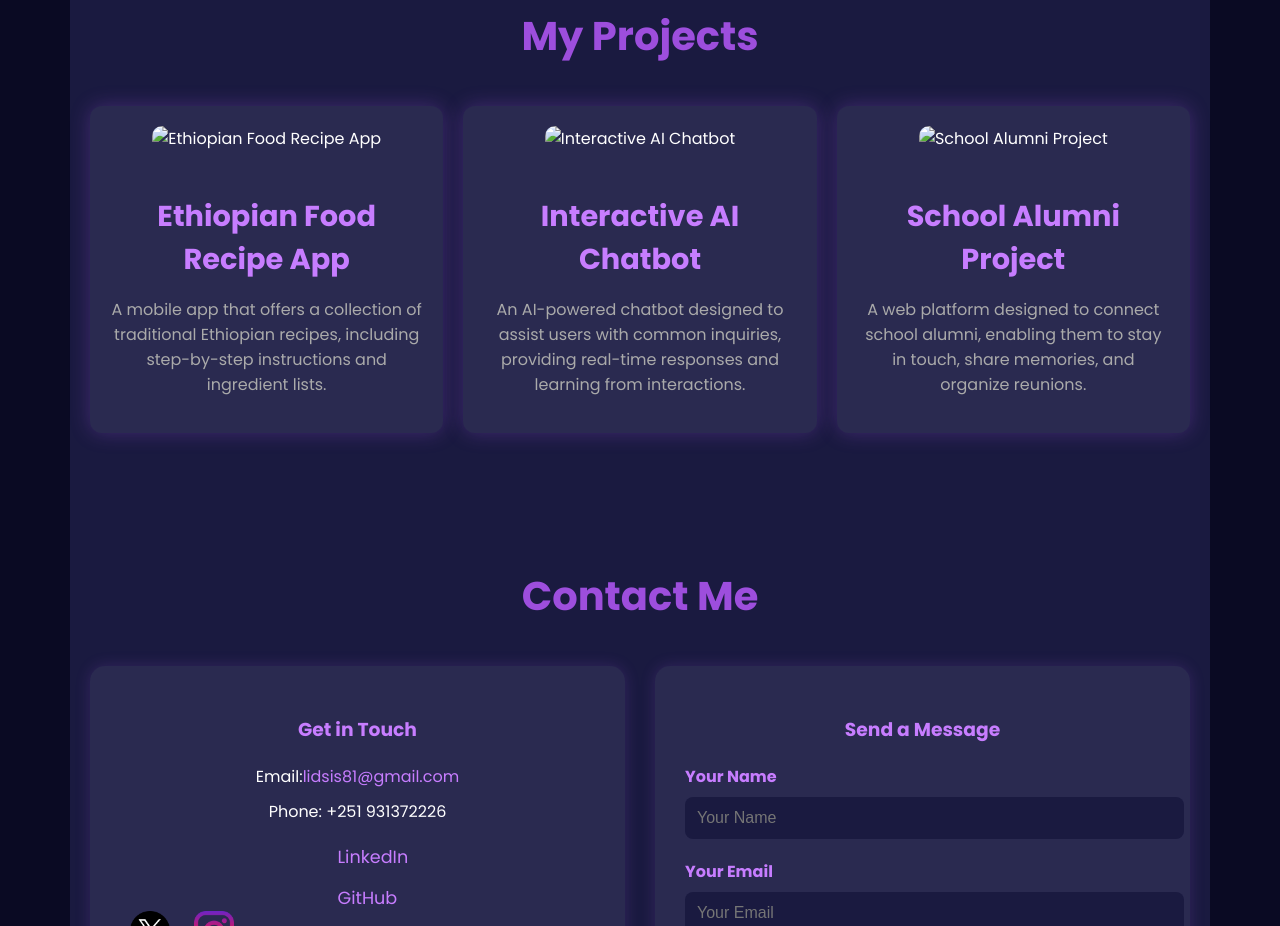
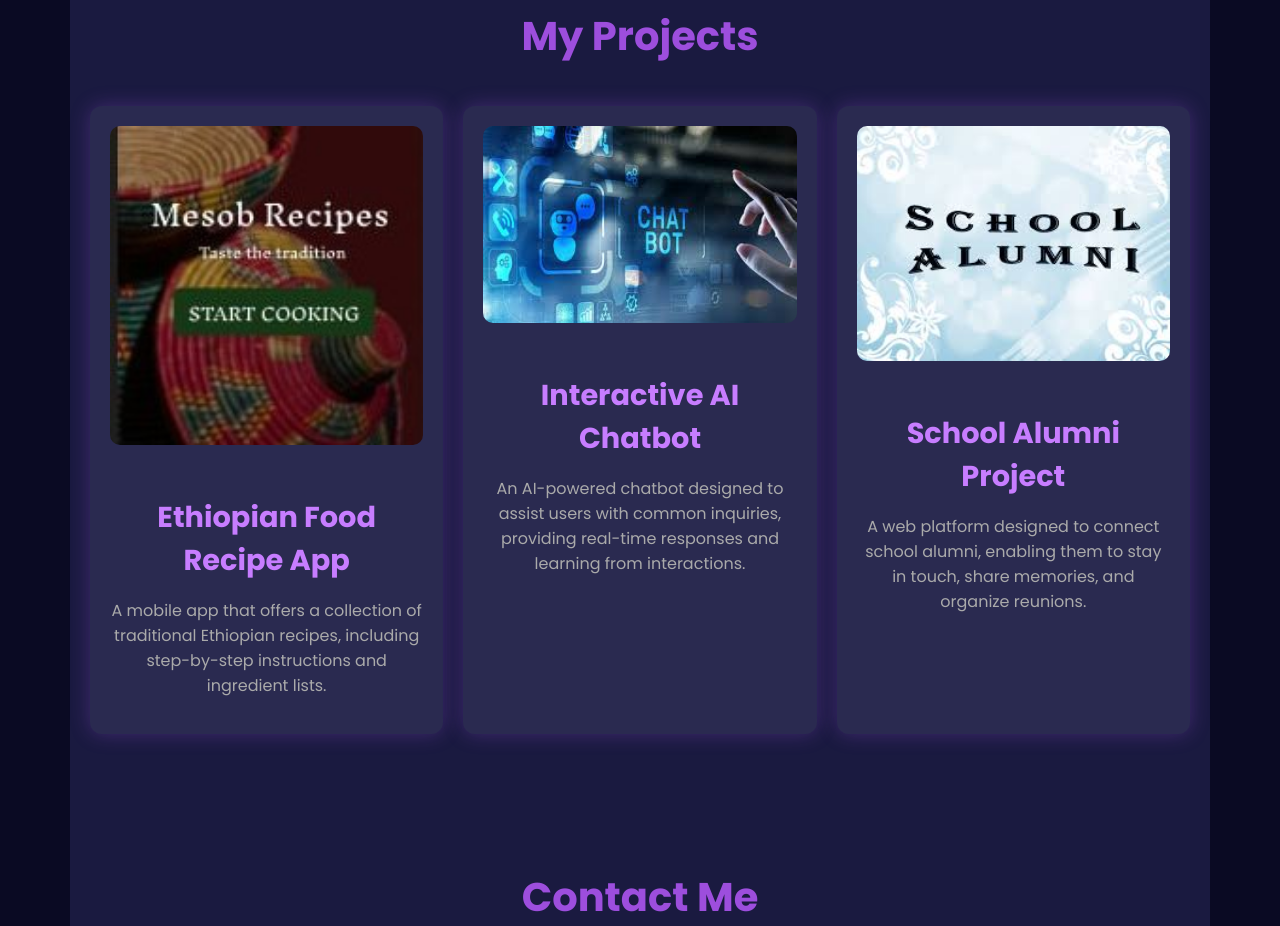
Before and after one commit to lidu-sis/portfolio, a plain HTML site: page index.html in a window 1280 px wide. Shown: the part 2260-3186 px from the top of the page. Drawn offline with Linux system fonts and the light colour scheme.

Commit message:
Update index.html

```diff
--- a/index.html
+++ b/index.html
@@ -113,17 +113,17 @@
     <div class="project-cards">
       <div class="project-card">
         <!-- Insert the image -->
-        <img src="images/ethiopian-food-recipe-app.jpg" alt="Ethiopian Food Recipe App" class="project-image">
+        <img src="ethiopian-food-recipe-app.jpg" alt="Ethiopian Food Recipe App" class="project-image">
         <h3>Ethiopian Food Recipe App</h3>
         <p>A mobile app that offers a collection of traditional Ethiopian recipes, including step-by-step instructions and ingredient lists.</p>
       </div>
       <div class="project-card">
-        <img src="images/ai-chatbot.jfif" alt="Interactive AI Chatbot" class="project-image">
+        <img src="ai-chatbot.jfif" alt="Interactive AI Chatbot" class="project-image">
         <h3>Interactive AI Chatbot</h3>
         <p>An AI-powered chatbot designed to assist users with common inquiries, providing real-time responses and learning from interactions.</p>
       </div>
       <div class="project-card">
-        <img src="images/school-alumni-project.jfif" alt="School Alumni Project" class="project-image">
+        <img src="school-alumni-project.jfif" alt="School Alumni Project" class="project-image">
         <h3>School Alumni Project</h3>
         <p>A web platform designed to connect school alumni, enabling them to stay in touch, share memories, and organize reunions.</p>
       </div>
```
